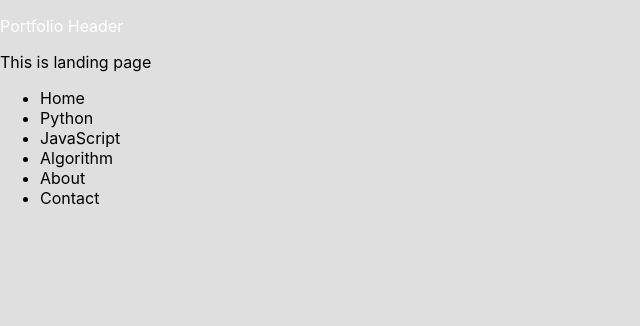
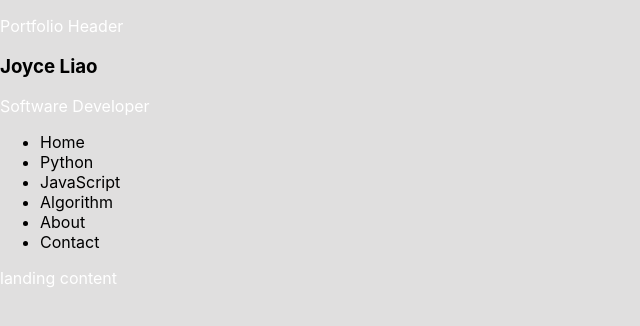
Before and after one commit to joyliao07/test_components, a React app in the folder portfolio/: page / in a window 1280 px wide. Shown: the top 326 px of the page, without its empty margins (0-640 px from the left). Built offline with nearby package versions, Linux system fonts and the light colour scheme.

Commit message:
set flexbox on landing

```diff
--- a/portfolio/src/components/Navigation/NavigationItems.js
+++ b/portfolio/src/components/Navigation/NavigationItems.js
@@ -2,6 +2,9 @@ import React from 'react';
 import classes from './NavigationItems.css';
 
 const navigationItems = (props) => (
+    <div>
+        <h3>Joyce Liao</h3>
+        <p>Software Developer</p>
         <ul className={classes.NavigationItems}>
             <li><a>Home</a></li>
             <li><a>Python</a></li>
@@ -10,6 +13,7 @@ const navigationItems = (props) => (
             <li><a>About</a></li>
             <li><a>Contact</a></li>
         </ul>
+    </div>
 );
 
 export default navigationItems;
--- a/portfolio/src/containers/Landing/Landing.css
+++ b/portfolio/src/containers/Landing/Landing.css
@@ -1,3 +1,9 @@
 .Landing {
     background: blue;
+    display: flex;
 }
+
+.LandingContent {
+    background: gray;
+    width: 70%;
+}
--- a/portfolio/src/containers/Landing/Landing.js
+++ b/portfolio/src/containers/Landing/Landing.js
@@ -6,8 +6,10 @@ class Landing extends Component {
     render () {
         return (
             <div className={classes.Landing}>
-                This is landing page
                 <NavigationItems/>
+                <div className={classes.LandingContent}>
+                    <p>landing content</p>
+                </div>
             </div>
         );
     }
```
Lines whose indentation alone changed are shown as unchanged.
